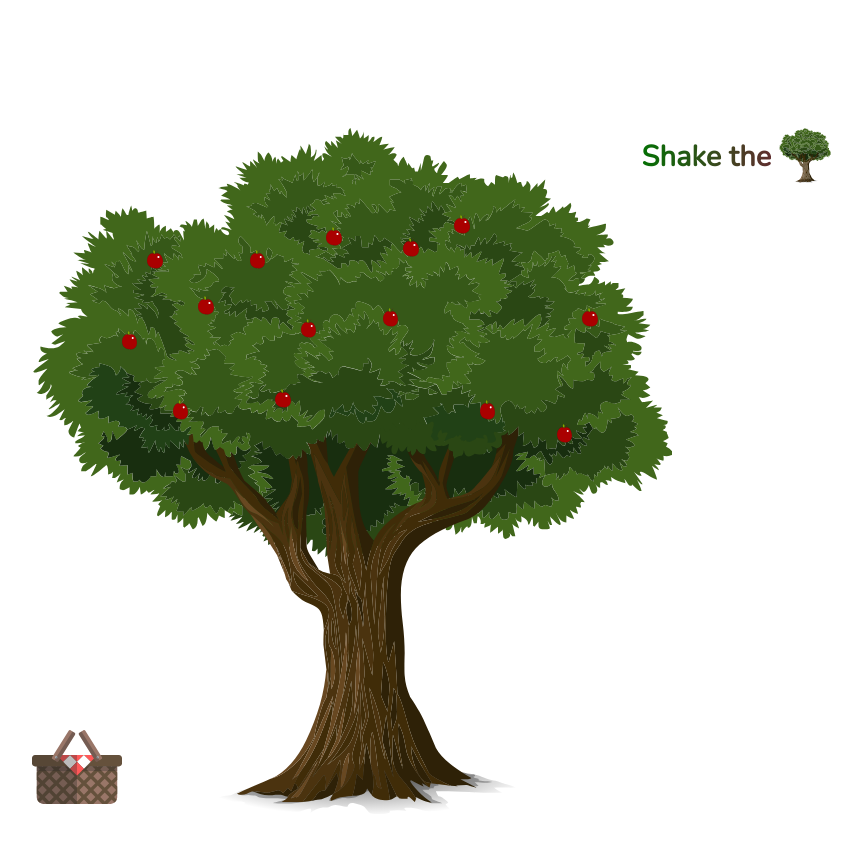
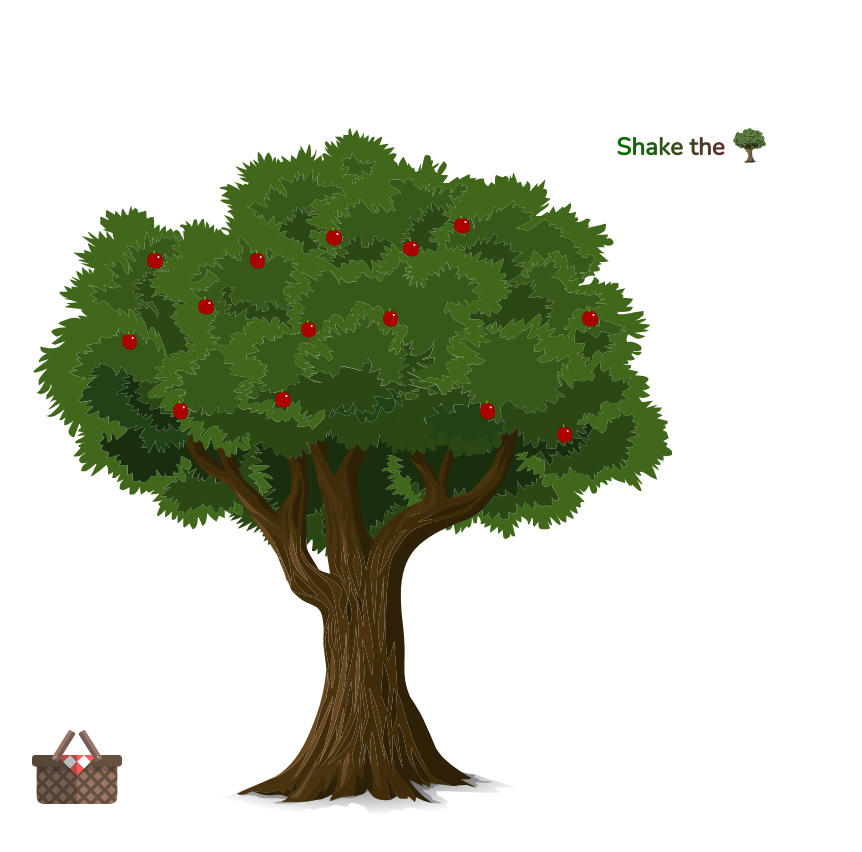
Before and after one commit to itskalender/shaking-tree, a React (Create React App) app: page / in a window 1280 px wide. Shown: the whole page, without its empty margins (288-1150 px from the left). Built offline with nearby package versions, Linux system fonts and the light colour scheme.

Commit message:
Change button styling

```diff
--- a/src/components/UI/Button/Button.module.css
+++ b/src/components/UI/Button/Button.module.css
@@ -89,18 +89,12 @@
 }
 
 @media (min-width: 360px) {
-  .button-container:hover {
-    border-bottom: 2px solid #047004;
-  }
   .button-container__button {
     font-size: 0.65rem;
   }
 }
 
 @media (min-width: 450px) {
-  .button-container:hover {
-    border-bottom: 2px solid #047004;
-  }
   .button-container__button {
     font-size: 0.8rem;
   }
@@ -126,42 +120,36 @@
 
 @media (min-width: 850px) {
   .button-container__button {
-    font-size: 1.3rem;
+    font-size: 1.1rem;
   }
 }
 
 @media (max-width: 767px) and (min-height: 800px) {
-  .button-container {
-    width: 40%;
-  }
   .button-container__button {
-    font-size: 0.75rem;
+    font-size: 0.6rem;
   }
 }
 
 @media (max-width: 767px) and (max-height: 540px) {
-  .button-container {
-    width: 40%;
+  .button-container__button {
+    font-size: 0.6rem;
   }
 }
 
 @media (min-width: 768px) and (min-height: 800px) {
-  .button-container {
-    width: 30%;
+  .button-container__button {
+    font-size: 1.2rem;
   }
 }
 
 @media (min-width: 768px) and (max-height: 540px) {
-  .button-container {
-    width: 40%;
+  .button-container__button {
+    font-size: 0.7rem;
   }
 }
 
 @media (min-width: 1200px) and (min-height: 800px) {
-  .button-container {
-    width: 40%;
-  }
   .button-container__button {
-    font-size: 1.8rem;
+    font-size: 1.5rem;
   }
 }
```
